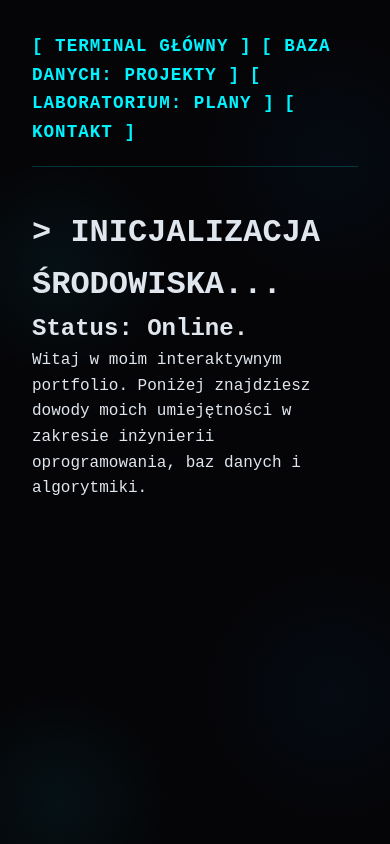
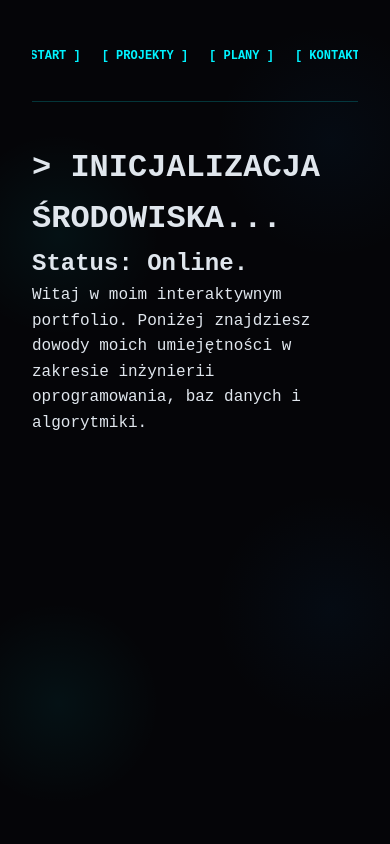
Before and after one commit to Miguanel/Centrum-Projektowe, a Flask app: page / in a window 390 px wide. Run offline with Flask 3, Linux system fonts and the light colour scheme.

Commit message:
first change

```diff
--- a/static/css/style.css
+++ b/static/css/style.css
@@ -405,3 +405,22 @@ canvas#circuitCanvas {
     color: #000;
     box-shadow: 0 0 15px var(--neon-cyan);
 }
+
+/* Styl dla urządzeń mobilnych (ekrany poniżej 600px) */
+@media (max-width: 600px) {
+    .nav-container {
+        display: flex;
+        justify-content: center;
+        flex-wrap: nowrap; /* Wymuszenie jednego rzędu */
+        overflow-x: auto;  /* Dodanie przewijania poziomego w razie potrzeby */
+        gap: 5px;          /* Minimalny odstęp między przyciskami */
+        padding: 10px 5px;
+    }
+
+    .nav-container a {
+        font-size: 0.75rem; /* Zmniejszenie czcionki */
+        padding: 5px 8px;   /* Zmniejszenie wewnętrznych odstępów */
+        white-space: nowrap; /* Blokada łamania tekstu wewnątrz przycisku */
+        letter-spacing: 0px; /* Zmniejszenie rozstrzelenia liter */
+    }
+}
--- a/templates/base.html
+++ b/templates/base.html
@@ -11,9 +11,9 @@
 
     <nav>
         <div class="nav-container">
-            <a href="{{ url_for('home') }}">[ Terminal Główny ]</a>
-            <a href="{{ url_for('projects') }}">[ Baza Danych: Projekty ]</a>
-            <a href="{{ url_for('lab') }}">[ Laboratorium: Plany ]</a>
+            <a href="{{ url_for('home') }}">[ Start ]</a>
+            <a href="{{ url_for('projects') }}">[ Projekty ]</a>
+            <a href="{{ url_for('lab') }}">[ Plany ]</a>
             <a href="{{ url_for('kontakt') }}">[ Kontakt ]</a>
         </div>
     </nav>
```
